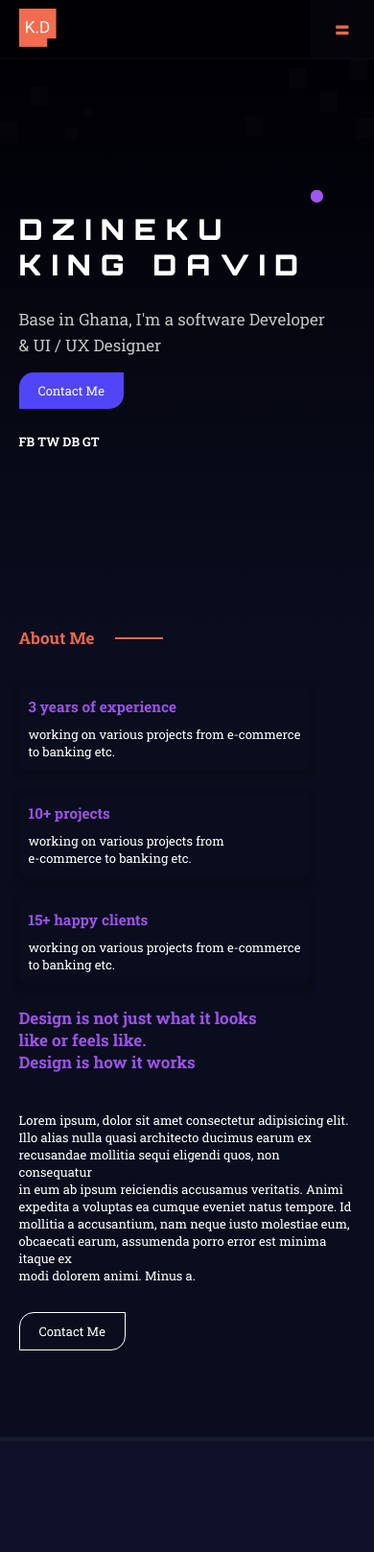
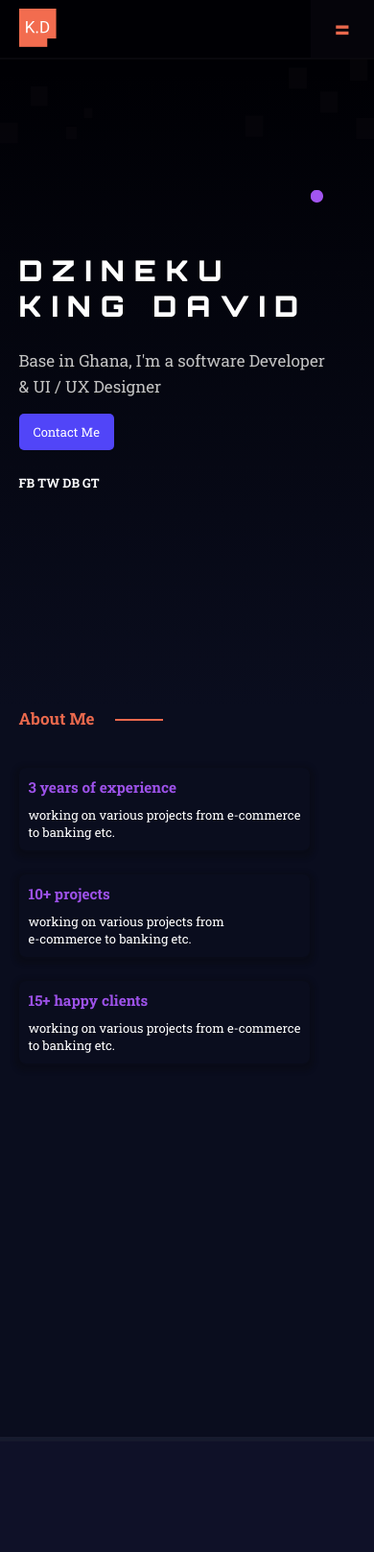
Before and after one commit to Bigthinz/Portfolio, a PHP site: page /index.html in a window 390 px wide. Shown: the top 1617 px of the page at 96% size. Run offline with PHP 8.4, Linux system fonts and the light colour scheme.

Commit message:
fixes arrangement

```diff
--- a/index.html
+++ b/index.html
@@ -134,31 +134,6 @@
         </div>
     </section>
 
-    <section class="project">
-        <div class="wrap">
-            <div class="prod-main">
-                <div class="card">
-                    <h3 class='h3-head'>In a very real way, designers create the, <br>real environment</h3>
-                </div>
-                <div class="card">
-                    <a href=""><img src="public/images/flex.png" alt="images"></a>
-                </div>
-                <div class="card unshift">
-                    <a href=""><img src="public/images/Rectangle37.png" alt="images"></a>
-                </div>
-                <div class="card shift">
-                    <a href=""><img src="public/images/agritrad.png" alt="images"></a>
-                </div>
-                <div class="card">
-                    <a href=""><img src="public/images/resolve.png" alt="images"></a>
-                </div>
-            </div>
-
-        </div>
-
-    </section>
-    <!-- <section>jhkgkjgjkgfhfgfjhklggfhfjggkjhgj</section> -->
-
     <section class='skills'>
         <div class="wrap">
 
@@ -214,6 +189,34 @@
 
     </section>
 
+    <section class="project">
+        <div class="wrap">
+            <div class="prod-main">
+                <div class="card">
+                    <h3 class='h3-head'>In a very real way, designers create the, <br>real environment</h3>
+                    <p>Some of my works done for clients<br> in recient times and got good reviews</p>
+                </div>
+                <div class="card">
+                    <a href=""><img src="public/images/flex.png" alt="images"></a>
+                </div>
+                <div class="card unshift">
+                    <a href=""><img src="public/images/Rectangle37.png" alt="images"></a>
+                </div>
+                <div class="card shift">
+                    <a href=""><img src="public/images/agritrad.png" alt="images"></a>
+                </div>
+                <div class="card">
+                    <a href=""><img src="public/images/resolve.png" alt="images"></a>
+                </div>
+            </div>
+
+        </div>
+
+    </section>
+    <!-- <section>jhkgkjgjkgfhfgfjhklggfhfjggkjhgj</section> -->
+
+
+
     <!-- <section class='forms'>
         <div class='wrap'>
             <div class="form-head">
--- a/public/css/main.css
+++ b/public/css/main.css
@@ -80,6 +80,7 @@ body {
 
 .h3-head {
   font-size: 17px;
+  margin-bottom: 10px;
 }
 
 ::-webkit-scrollbar {
@@ -133,8 +134,8 @@ body {
   text-decoration: none;
   color: #fff;
   background: #5145F8;
-  padding: 10px 20px;
-  border-radius: 15px 0px;
+  padding: 10px 15px;
+  border-radius: 5px;
   text-transform: capitalize;
 }
 .profile-head .wrap .profile-title .social {
@@ -556,11 +557,15 @@ body {
   }
 
   .profile-head {
-    height: 70vh;
+    height: 80vh;
   }
 
   .profile-title h1 {
     font-size: 30px !important;
+  }
+
+  .about {
+    height: 30vh !important;
   }
 
   .about-pin .row {
@@ -584,9 +589,8 @@ body {
     flex-basis: 90%;
   }
 
-  .skills .undraw img {
-    width: 60%;
-    transform: translateX(110%);
+  .skills .undraw {
+    display: none;
   }
 
   .form-head .form-title {
@@ -600,6 +604,10 @@ body {
   .content-creation,
 .creative-design,
 .brand-creation {
+    display: none;
+  }
+
+  .about-p {
     display: none;
   }
 }
--- a/public/scss/main.scss
+++ b/public/scss/main.scss
@@ -20,10 +20,13 @@
         display: none;
     }
     .profile-head {
-        height: 70vh;
+        height: 80vh;
     }
     .profile-title h1 {
         font-size: 30px !important;
+    }
+    .about {
+        height: 30vh !important;
     }
     .about-pin .row {
         flex-direction: column;
@@ -42,9 +45,8 @@
         flex-direction: column;
         flex-basis: 90%;
     }
-    .skills .undraw img {
-        width: 60%;
-        transform: translateX(110%)
+    .skills .undraw {
+        display: none;
     }
     .form-head .form-title {
         height: 100%;
@@ -55,6 +57,9 @@
     .content-creation,
     .creative-design,
     .brand-creation {
+        display: none;
+    }
+    .about-p {
         display: none;
     }
 }
--- a/public/scss/singlePage/_default.scss
+++ b/public/scss/singlePage/_default.scss
@@ -26,6 +26,7 @@ body {
 
 .h3-head {
     font-size: 17px;
+    margin-bottom: 10px;
 }
 
 ::-webkit-scrollbar {
--- a/public/scss/singlePage/_profileHead.scss
+++ b/public/scss/singlePage/_profileHead.scss
@@ -34,8 +34,8 @@
                 text-decoration: none;
                 color: #fff;
                 background: #5145F8;
-                padding: 10px 20px;
-                border-radius: 15px 0px;
+                padding: 10px 15px;
+                border-radius: 5px;
                 text-transform: capitalize;
             }
             .social {
```
Also changed, not shown: 1 other file.
